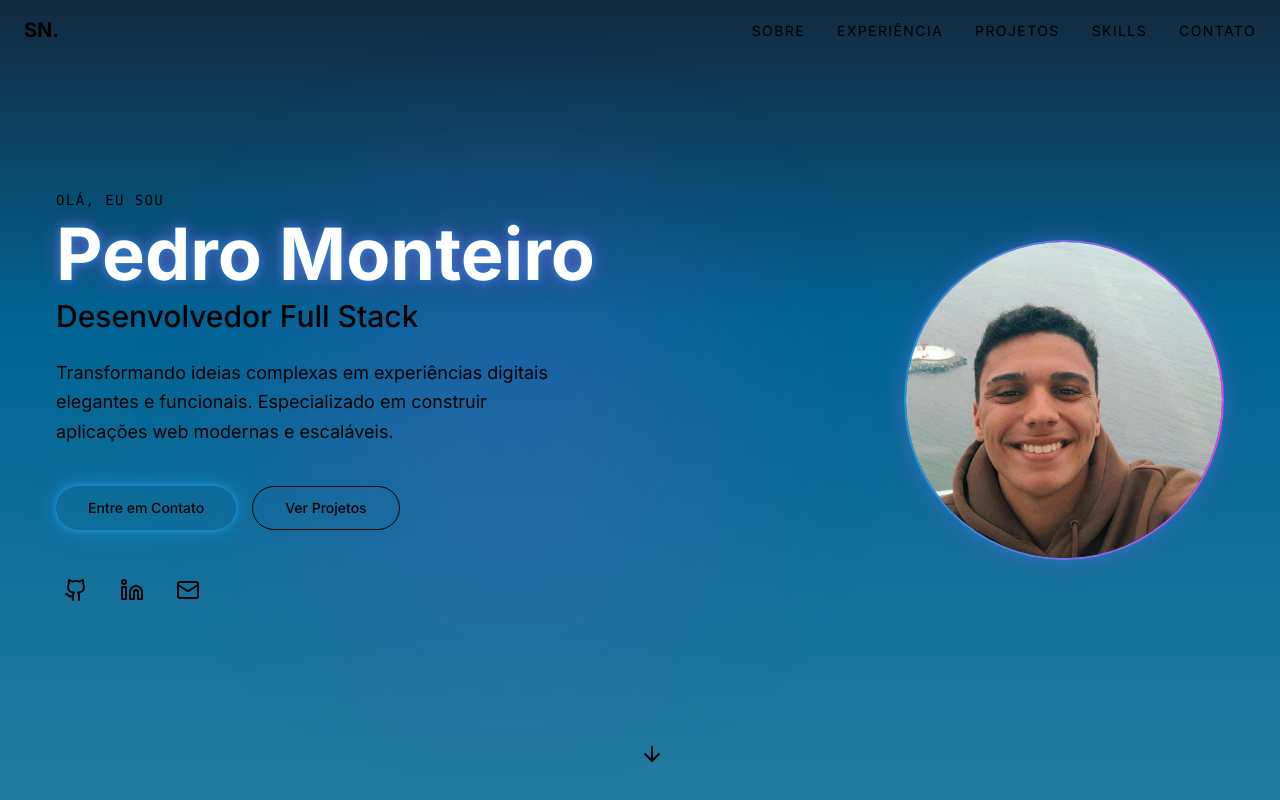
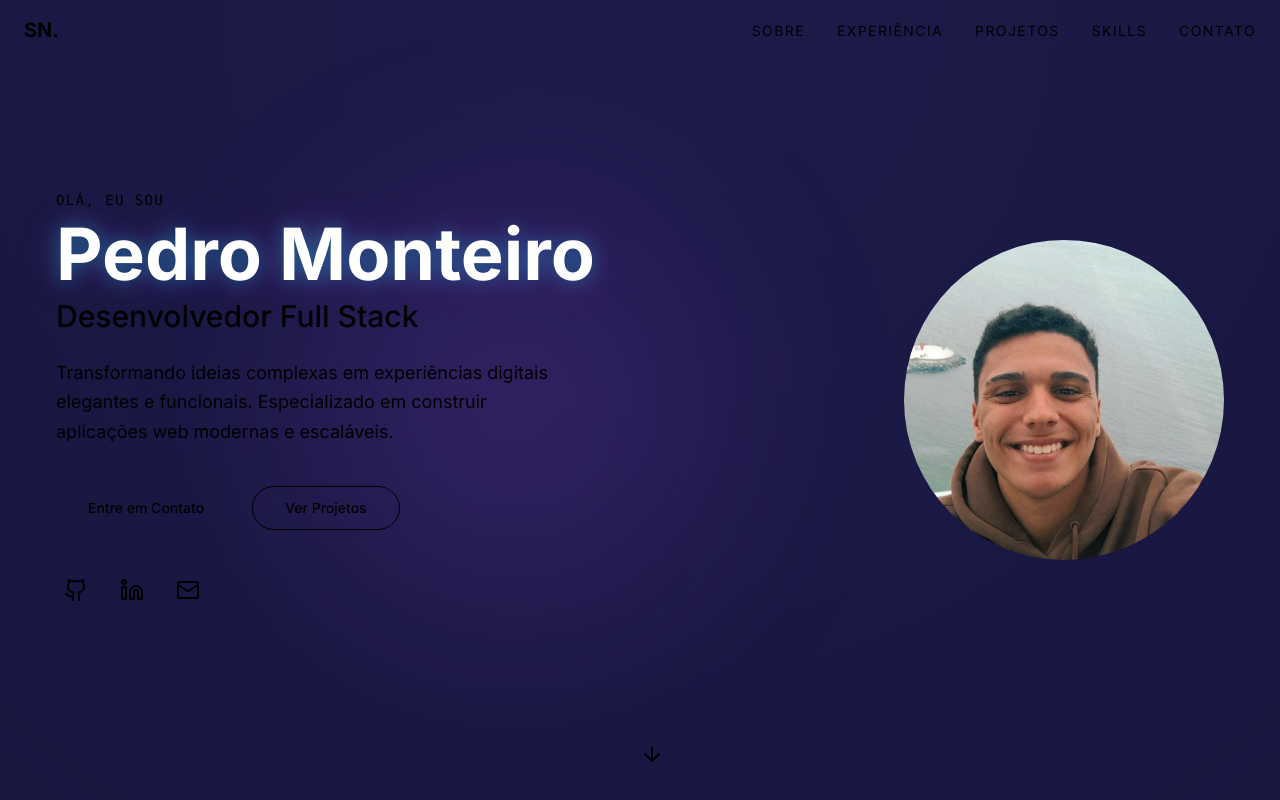
Before and after one commit to Ravas7/LANDPAGE1, a Next.js app: page /LANDPAGE1/ in a window 1280 px wide. Shown: the top 800 px of the page. Built offline with nearby package versions, Linux system fonts and the light colour scheme.

Commit message:
Update globals.css

```diff
--- a/app/globals.css
+++ b/app/globals.css
@@ -4,57 +4,26 @@
 
 @layer base {
   :root {
-    --background: 209 53% 16%;
-    --foreground: 186 26% 93%;
-
-    --card: 200 100% 29%;
-    --card-foreground: 186 26% 93%;
-
-    --popover: 209 53% 16%;
-    --popover-foreground: 186 26% 93%;
-
-    --primary: 202 79% 49%;
+    --background: 222.2 84% 4.9%;
+    --foreground: 210 40% 98%;
+    --card: 222.2 84% 4.9%;
+    --card-foreground: 210 40% 98%;
+    --popover: 222.2 84% 4.9%;
+    --popover-foreground: 210 40% 98%;
+    --primary: 199 89% 48%;
     --primary-foreground: 0 0% 100%;
-
-    --secondary: 198 63% 38%;
-    --secondary-foreground: 0 0% 100%;
-
-    --muted: 200 100% 29%;
-    --muted-foreground: 186 26% 80%;
-
-    --accent: 198 63% 38%;
-    --accent-foreground: 0 0% 100%;
-
-    --destructive: 0 84.2% 60.2%;
-    --destructive-foreground: 0 0% 100%;
-
-    --border: 198 63% 38%;
-    --input: 200 100% 29%;
-    --ring: 202 79% 49%;
-
+    --secondary: 217.2 32.6% 17.5%;
+    --secondary-foreground: 210 40% 98%;
+    --muted: 217.2 32.6% 17.5%;
+    --muted-foreground: 215 20.2% 65.1%;
+    --accent: 217.2 32.6% 17.5%;
+    --accent-foreground: 210 40% 98%;
+    --destructive: 0 62.8% 30.6%;
+    --destructive-foreground: 210 40% 98%;
+    --border: 217.2 32.6% 17.5%;
+    --input: 217.2 32.6% 17.5%;
+    --ring: 199 89% 48%;
     --radius: 0.5rem;
-  }
-
-  .dark {
-    --background: 209 53% 16%;
-    --foreground: 186 26% 93%;
-    --card: 200 100% 29%;
-    --card-foreground: 186 26% 93%;
-    --popover: 209 53% 16%;
-    --popover-foreground: 186 26% 93%;
-    --primary: 202 79% 49%;
-    --primary-foreground: 0 0% 100%;
-    --secondary: 198 63% 38%;
-    --secondary-foreground: 0 0% 100%;
-    --muted: 200 100% 29%;
-    --muted-foreground: 186 26% 80%;
-    --accent: 198 63% 38%;
-    --accent-foreground: 0 0% 100%;
-    --destructive: 0 62.8% 30.6%;
-    --destructive-foreground: 0 0% 100%;
-    --border: 198 63% 38%;
-    --input: 200 100% 29%;
-    --ring: 202 79% 49%;
   }
 }
 
@@ -64,46 +33,47 @@
   }
   body {
     @apply bg-background text-foreground;
-    background: linear-gradient(
-      to bottom,
-      #13293D 0%,
-      #006494 40%,
-      #247BA0 100%
-    );
-    background-attachment: fixed;
+    /* O Fundo Global Escuro com toque Roxo/Azul */
+    background: radial-gradient(circle at 50% 0%, #1e1b4b 0%, #020617 100%);
     min-height: 100vh;
+    overflow-x: hidden;
   }
 }
+
 @layer utilities {
-  /* Brilho Neon Azul (Baseado na sua cor Carolina Blue) */
-  .neon-blue {
-    box-shadow: 0 0 5px #1B98E0,
-                0 0 15px rgba(27, 152, 224, 0.6),
-                0 0 30px rgba(27, 152, 224, 0.3);
-    border-color: #1B98E0;
+  .text-glow {
+    text-shadow: 0 0 20px rgba(6, 182, 212, 0.5),
+                 0 0 40px rgba(217, 70, 239, 0.3);
   }
 
-  /* Brilho Neon Roxo (Para o contraste estilo Cyberpunk) */
-  .neon-purple {
-    box-shadow: 0 0 5px #d946ef,
-                0 0 15px rgba(217, 70, 239, 0.6),
-                0 0 30px rgba(217, 70, 239, 0.3);
-    border-color: #d946ef;
+  /* A Mágica: Borda Gradiente com Fundo Escuro */
+  .neon-card {
+    position: relative;
+    background: linear-gradient(#020617, #020617) padding-box,
+                linear-gradient(to right, #06b6d4, #d946ef) border-box;
+    border: 2px solid transparent;
+    border-radius: 1rem;
+    box-shadow: 0 0 15px rgba(6, 182, 212, 0.15),
+                0 0 30px rgba(217, 70, 239, 0.1);
+    transition: all 0.3s ease;
   }
 
-  /* Efeito de texto brilhante misto */
-  .text-glow {
-    text-shadow: 0 0 10px rgba(27, 152, 224, 0.8),
-                 0 0 20px rgba(217, 70, 239, 0.5);
+  .neon-card:hover {
+    box-shadow: 0 0 30px rgba(6, 182, 212, 0.4),
+                0 0 50px rgba(217, 70, 239, 0.3);
+    transform: translateY(-5px);
   }
 
-  /* Borda gradiente brilhante (Para cartões e fotos) */
-  .border-glow {
-    border: 2px solid transparent;
-    background-image: linear-gradient(rgba(19, 41, 61, 0.9), rgba(19, 41, 61, 0.9)),
-                      linear-gradient(to right, #1B98E0, #d946ef);
-    background-origin: border-box;
-    background-clip: padding-box, border-box;
-    box-shadow: 0 0 15px rgba(27, 152, 224, 0.3), 0 0 30px rgba(217, 70, 239, 0.2);
+  .neon-button {
+    background: linear-gradient(90deg, #06b6d4, #d946ef);
+    color: white;
+    box-shadow: 0 0 15px rgba(6, 182, 212, 0.5);
+    border: none;
+    transition: all 0.3s ease;
+  }
+
+  .neon-button:hover {
+    opacity: 0.9;
+    box-shadow: 0 0 30px rgba(217, 70, 239, 0.6);
   }
 }
```
